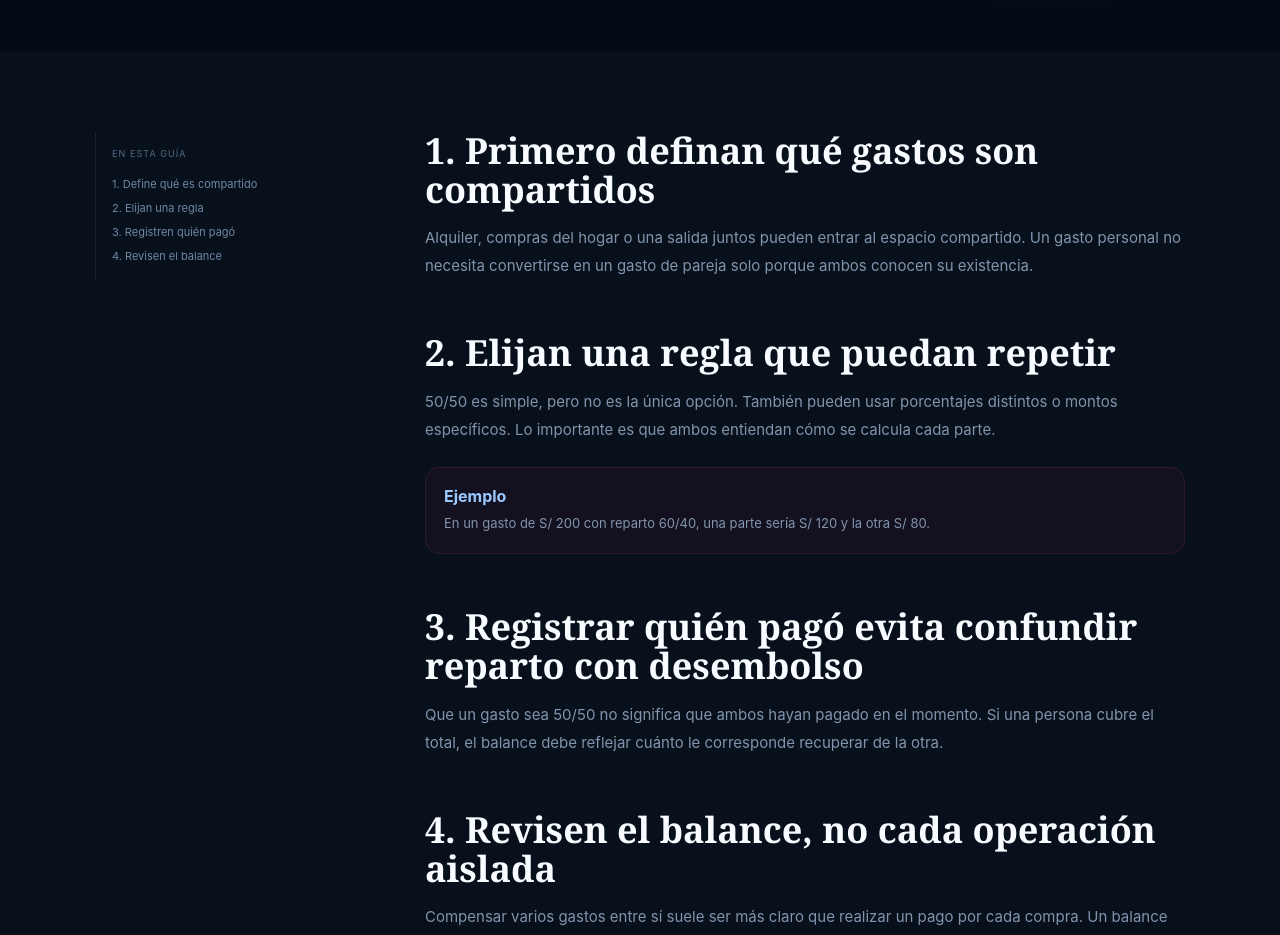
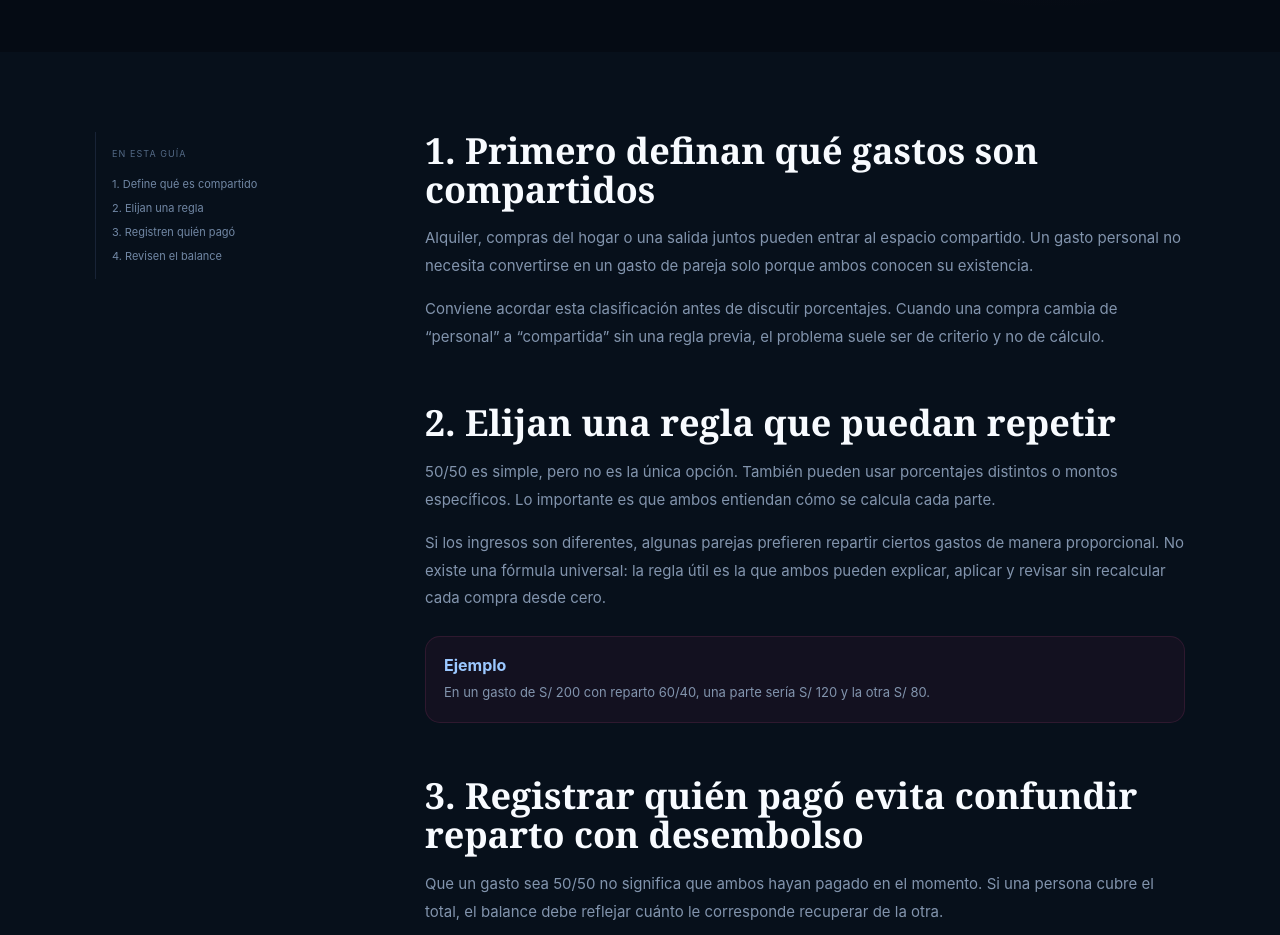
Before and after one commit to Sofonias-23/MiFinanzas, a Next.js app in the folder web/: page /guias/gastos-pareja in a window 1280 px wide. Shown: the part 600-1535 px from the top of the page. Built offline with nearby package versions, Linux system fonts and the light colour scheme; no server answers.

Commit message:
Ampliar guía de gastos en pareja y preparar anuncios

```diff
--- a/web/app/guias/gastos-pareja/page.tsx
+++ b/web/app/guias/gastos-pareja/page.tsx
@@ -1,4 +1,5 @@
 import type { Metadata } from 'next';
+import GuideAdSlot from '@/components/GuideAdSlot';
 
 const description =
   'Aprende a dividir gastos en pareja con 50/50, porcentajes personalizados, registro de quién pagó y un balance claro entre ambos.';
@@ -69,11 +70,13 @@ export default function GastosParejaPage() {
           </aside>
 
           <div>
-            <section id="clasificar"><h2>1. Primero definan qué gastos son compartidos</h2><p>Alquiler, compras del hogar o una salida juntos pueden entrar al espacio compartido. Un gasto personal no necesita convertirse en un gasto de pareja solo porque ambos conocen su existencia.</p></section>
-            <section id="regla"><h2>2. Elijan una regla que puedan repetir</h2><p>50/50 es simple, pero no es la única opción. También pueden usar porcentajes distintos o montos específicos. Lo importante es que ambos entiendan cómo se calcula cada parte.</p><div className="articleCallout pink"><b>Ejemplo</b><p>En un gasto de S/ 200 con reparto 60/40, una parte sería S/ 120 y la otra S/ 80.</p></div></section>
-            <section id="pago"><h2>3. Registrar quién pagó evita confundir reparto con desembolso</h2><p>Que un gasto sea 50/50 no significa que ambos hayan pagado en el momento. Si una persona cubre el total, el balance debe reflejar cuánto le corresponde recuperar de la otra.</p></section>
-            <section id="revision"><h2>4. Revisen el balance, no cada operación aislada</h2><p>Compensar varios gastos entre sí suele ser más claro que realizar un pago por cada compra. Un balance acumulado reduce movimientos innecesarios y facilita cerrar cuentas cuando ambos quieran.</p></section>
+            <section id="clasificar"><h2>1. Primero definan qué gastos son compartidos</h2><p>Alquiler, compras del hogar o una salida juntos pueden entrar al espacio compartido. Un gasto personal no necesita convertirse en un gasto de pareja solo porque ambos conocen su existencia.</p><p>Conviene acordar esta clasificación antes de discutir porcentajes. Cuando una compra cambia de “personal” a “compartida” sin una regla previa, el problema suele ser de criterio y no de cálculo.</p></section>
+            <section id="regla"><h2>2. Elijan una regla que puedan repetir</h2><p>50/50 es simple, pero no es la única opción. También pueden usar porcentajes distintos o montos específicos. Lo importante es que ambos entiendan cómo se calcula cada parte.</p><p>Si los ingresos son diferentes, algunas parejas prefieren repartir ciertos gastos de manera proporcional. No existe una fórmula universal: la regla útil es la que ambos pueden explicar, aplicar y revisar sin recalcular cada compra desde cero.</p><div className="articleCallout pink"><b>Ejemplo</b><p>En un gasto de S/ 200 con reparto 60/40, una parte sería S/ 120 y la otra S/ 80.</p></div></section>
+            <GuideAdSlot position="mid" />
+            <section id="pago"><h2>3. Registrar quién pagó evita confundir reparto con desembolso</h2><p>Que un gasto sea 50/50 no significa que ambos hayan pagado en el momento. Si una persona cubre el total, el balance debe reflejar cuánto le corresponde recuperar de la otra.</p><p>Por ejemplo, si una persona paga S/ 120 y el reparto es 50/50, la otra no “gastó cero”: tiene una participación de S/ 60 que debe quedar reflejada en el balance compartido.</p></section>
+            <section id="revision"><h2>4. Revisen el balance, no cada operación aislada</h2><p>Compensar varios gastos entre sí suele ser más claro que realizar un pago por cada compra. Un balance acumulado reduce movimientos innecesarios y facilita cerrar cuentas cuando ambos quieran.</p><p>Una revisión semanal o mensual suele ser suficiente. El objetivo es conservar claridad, no convertir cada salida o compra del hogar en una liquidación inmediata.</p></section>
 
+            <GuideAdSlot position="end" />
             <div className="articleNext"><span>PRUÉBALO</span><h3>Divide un gasto con 50/50 o con porcentajes personalizados.</h3><a href="/calculadoras#pareja">Abrir calculadora de pareja →</a></div>
           </div>
         </div>
```
